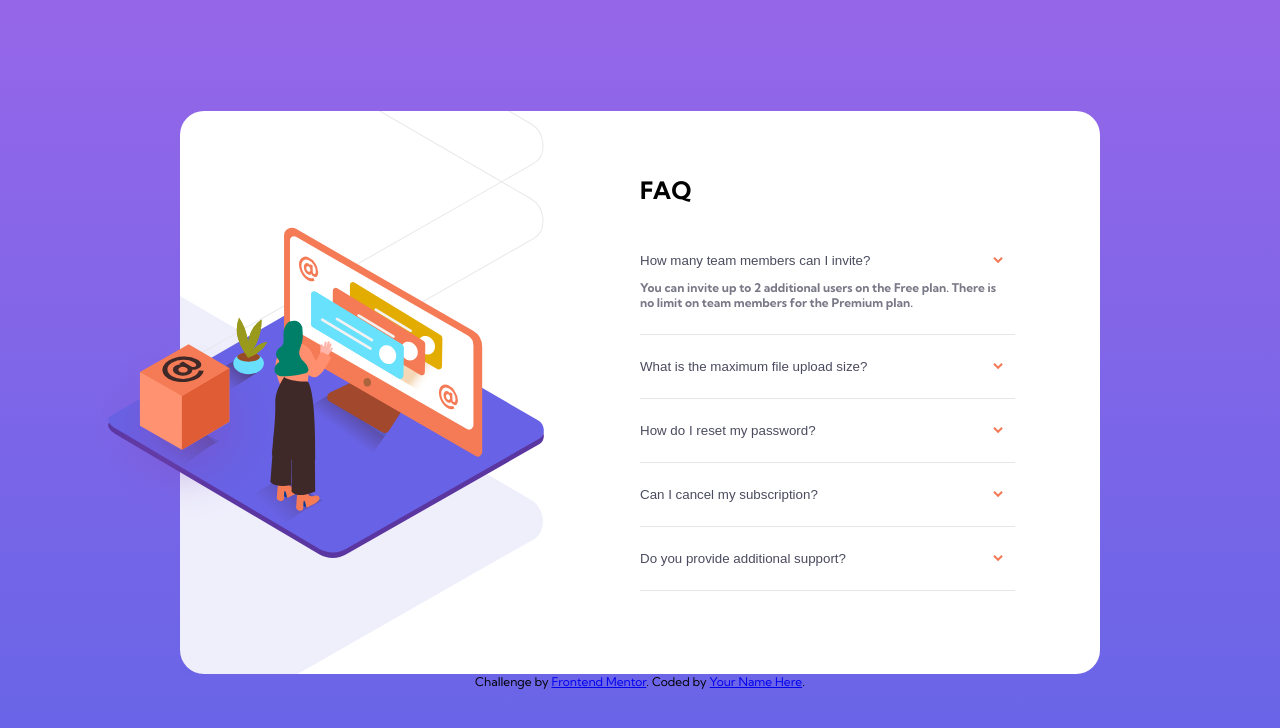
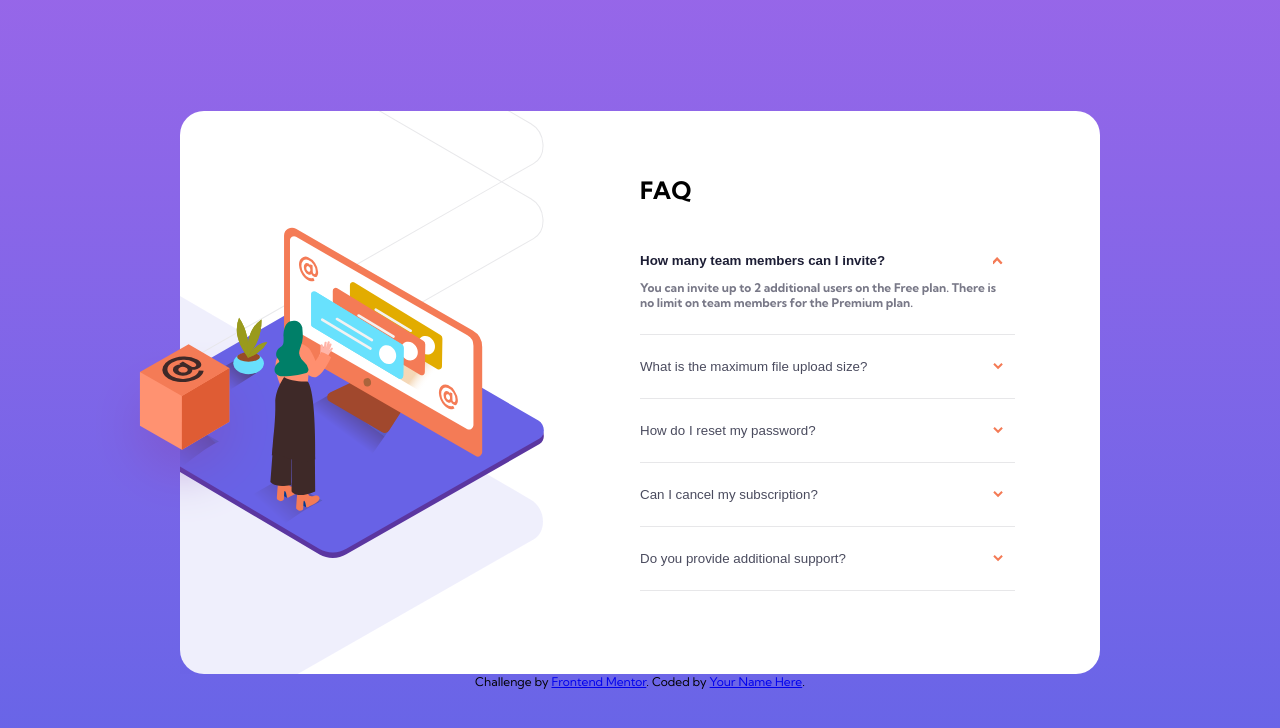
Before and after one commit to plamspetkov/FAQ-accordion-card-challenge-hub, a plain HTML site: page index.html in a window 1280 px wide. Both pictures are taken after a click on the button "How many team members can I invite?". Drawn offline with Linux system fonts and the light colour scheme.

Commit message:
Open accordion done

```diff
--- a/index.html
+++ b/index.html
@@ -30,6 +30,7 @@
 					src="./images/illustration-box-desktop.svg"
 					alt="An orange box with symbol @ on it."
 				/>
+				<div class="image_box-box">
 					<img
 						class="desktop_img"
 						src="./images/illustration-woman-online-desktop.svg"
@@ -40,6 +41,7 @@
 						src="./images/illustration-woman-online-mobile.svg"
 						alt="Illustration of a woman in front of a computer"
 					/>
+				</div>
 			</div>
 			<div class="accordeon">
 				<h1 class="title">FAQ</h1>
--- a/script.js
+++ b/script.js
@@ -10,45 +10,12 @@
 //     clickedLi.classList.toggle('showAnswer');
 //   });
 // }
-
-// const btn = document.querySelectorAll('.question_btn');
-
-// btn.forEach((element) => {
-// 	element.addEventListener('click', (e) => {
-// 		let clickLi;
-// 		if (e.target.classList.contains('answer')) {
-// 			clickLi = e.target.parentElement;
-// 		} else {
-// 			clickLi = e.target.parentElement.parentElement;
-// 		}
-// 		clickLi.classList.toggle('answer_show');
-// 	});
-// });
-
-// let acc = document.getElementsByClassName('question_btn');
-// for (let i = 0; i < acc.length; i++) {
-// 	acc[i].addEventListener('click', function () {
-// 		this.classList.toggle('active');
-// 		let answer = this.nextElementSibling;
-// 		if (answer.style.display === 'block') {
-// 			answer.style.display = 'none';
-// 		} else {
-// 			answer.style.display = 'block';
-// 			acc.classList.add('.question_btn:active');
-// 		}
-// 	});
-// }
-
-let acc = document.getElementsByClassName('question_btn');
-for (let i = 0; i < acc.length; i++) {
-	acc[i].addEventListener('click', function () {
-		// this.classList.toggle('active');
-		let answer = this.nextElementSibling;
-		if (answer.classList.contains('answer')) {
-			answer.classList.remove('answer');
-			answer.classList.add('answer_show');
-		} else {
-			answer.classList.add('answer');
-		}
+const button = document.querySelectorAll('.question_btn');
+const acc = document.querySelectorAll('.question');
+button.forEach((button) => {
+	button.addEventListener('click', function handleClick(e) {
+		const isOpen =
+			e.target.closest('.question').classList.toggle('is-open') &&
+			button.classList.toggle('is-open');
 	});
-}
+});
--- a/style.css
+++ b/style.css
@@ -119,11 +119,20 @@ li {
 	transition: ease-in-out;
 }
 
+.is-open .question_btn::after {
+	transform: rotate(180deg);
+}
+
 .question_btn:hover {
 	color: var(--hover-question);
 }
 
 .question_btn:active {
+	font-weight: 700;
+	color: var(--active-question);
+}
+
+.is-open .question_btn {
 	font-weight: 700;
 	color: var(--active-question);
 }
@@ -137,7 +146,7 @@ li {
 	margin-block: 1rem;
 }
 
-.answer_show {
+.is-open .answer {
 	display: block;
 }
 
@@ -158,11 +167,9 @@ li {
 		position: relative;
 	}
 
-	.img_wrap {
+	.image_box-box {
 		overflow: hidden;
-		width: 100%;
 	}
-
 	.desktop_img {
 		display: block;
 		transform: translateX(-6rem);
```
Lines whose indentation alone changed are shown as unchanged.
